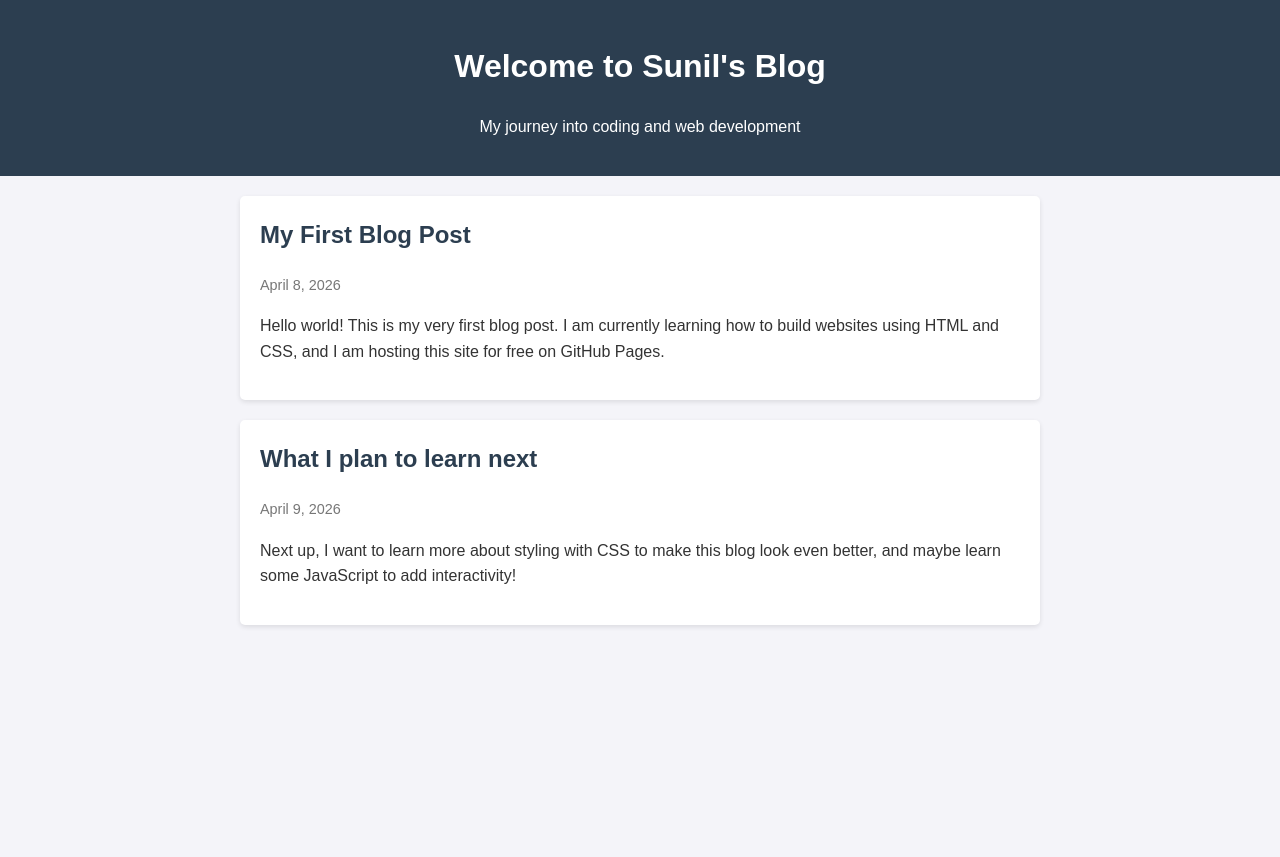
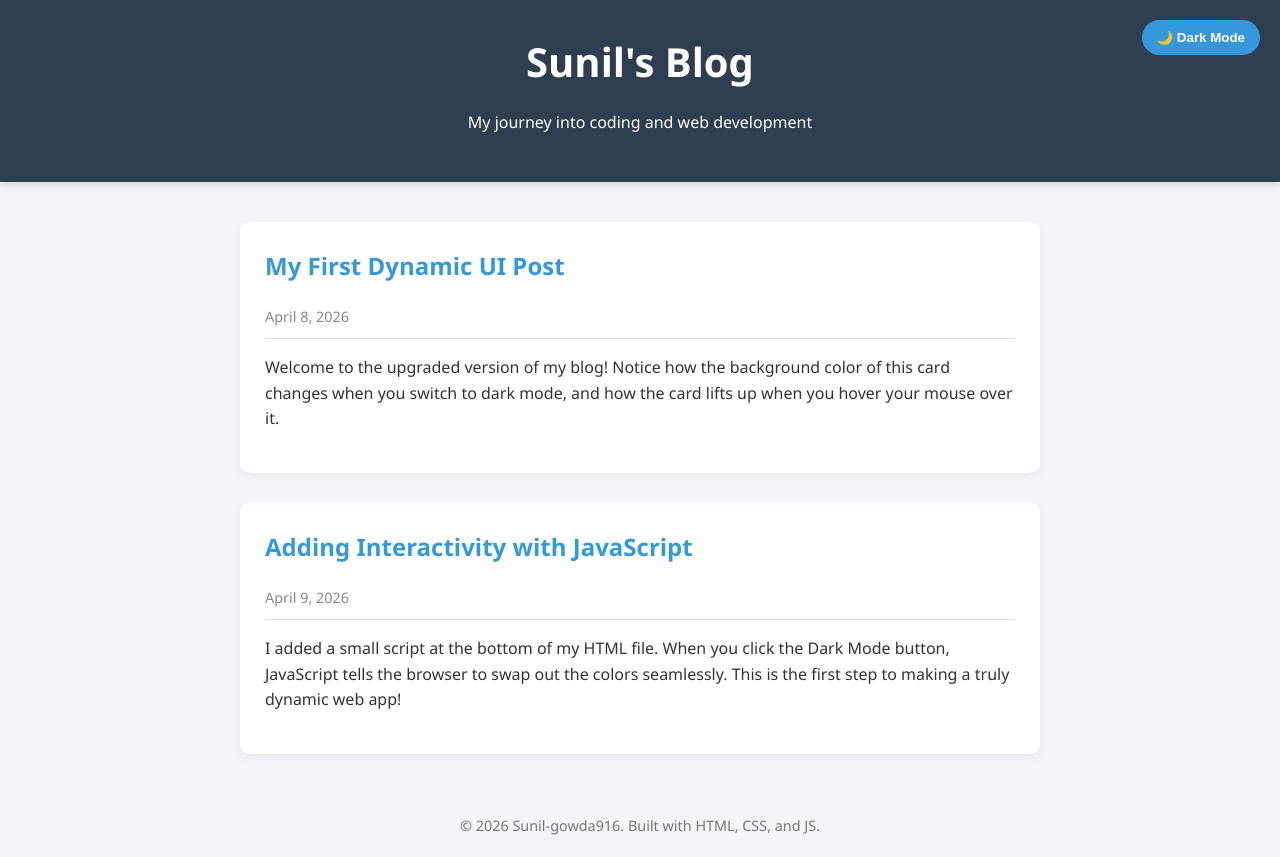
Before and after one commit to Sunil-gowda916/Sunil-gowda916.github.io, a plain HTML site: page index.html in a window 1280 px wide. Before the commit the page ends 800 px from the top, so only its background shows below. Drawn offline with Linux system fonts and the light colour scheme.

Commit message:
Update index.html

```diff
--- a/index.html
+++ b/index.html
@@ -3,66 +3,165 @@
 <head>
     <meta charset="UTF-8">
     <meta name="viewport" content="width=device-width, initial-scale=1.0">
-    <title>Sunil's Blog</title>
+    <title>Sunil's Dynamic Blog</title>
     <style>
+        /* CSS Variables for easy theming */
+        :root {
+            --bg-color: #f4f4f9;
+            --text-color: #333333;
+            --card-bg: #ffffff;
+            --header-bg: #2c3e50;
+            --header-text: #ffffff;
+            --accent-color: #3498db;
+        }
+
+        /* Dark mode variables */
+        body.dark-mode {
+            --bg-color: #1a1a1a;
+            --text-color: #f4f4f9;
+            --card-bg: #2d2d2d;
+            --header-bg: #111111;
+            --header-text: #ffffff;
+            --accent-color: #2980b9;
+        }
+
+        /* Basic Setup */
         body {
-            font-family: Arial, sans-serif;
+            font-family: 'Segoe UI', Tahoma, Geneva, Verdana, sans-serif;
             line-height: 1.6;
             margin: 0;
             padding: 0;
-            background-color: #f4f4f9;
-            color: #333;
+            background-color: var(--bg-color);
+            color: var(--text-color);
+            transition: background-color 0.3s ease, color 0.3s ease;
         }
+
+        /* Header Styling */
         header {
-            background: #2c3e50;
-            color: #ffffff;
-            padding: 20px 0;
+            background: var(--header-bg);
+            color: var(--header-text);
+            padding: 30px 20px;
             text-align: center;
+            box-shadow: 0 4px 6px rgba(0,0,0,0.1);
+            position: relative;
         }
+
+        header h1 {
+            margin: 0;
+            font-size: 2.5em;
+        }
+
+        /* Dark Mode Button */
+        #theme-toggle {
+            position: absolute;
+            top: 20px;
+            right: 20px;
+            padding: 10px 15px;
+            background-color: var(--accent-color);
+            color: white;
+            border: none;
+            border-radius: 20px;
+            cursor: pointer;
+            font-weight: bold;
+            transition: transform 0.2s ease, background-color 0.2s ease;
+        }
+
+        #theme-toggle:hover {
+            transform: scale(1.05);
+            background-color: #2980b9;
+        }
+
+        /* Main Content Container */
         .container {
-            width: 80%;
-            margin: 20px auto;
+            width: 90%;
+            margin: 40px auto;
             max-width: 800px;
         }
+
+        /* Blog Post Cards (Dynamic UI) */
         .post {
-            background: #fff;
-            padding: 20px;
-            margin-bottom: 20px;
-            border-radius: 5px;
-            box-shadow: 0 2px 5px rgba(0,0,0,0.1);
+            background: var(--card-bg);
+            padding: 25px;
+            margin-bottom: 30px;
+            border-radius: 10px;
+            box-shadow: 0 4px 10px rgba(0,0,0,0.05);
+            transition: transform 0.3s ease, box-shadow 0.3s ease;
         }
+
+        /* Hover Effect! */
+        .post:hover {
+            transform: translateY(-5px);
+            box-shadow: 0 10px 20px rgba(0,0,0,0.15);
+        }
+
         h2 {
             margin-top: 0;
-            color: #2c3e50;
+            color: var(--accent-color);
         }
+
         .date {
+            color: #888;
+            font-size: 0.9em;
+            margin-bottom: 15px;
+            border-bottom: 1px solid #ddd;
+            padding-bottom: 10px;
+        }
+
+        /* Footer */
+        footer {
+            text-align: center;
+            padding: 20px;
+            margin-top: 40px;
+            font-size: 0.9em;
             color: #777;
-            font-size: 0.9em;
         }
     </style>
 </head>
 <body>
 
     <header>
-        <h1>Welcome to Sunil's Blog</h1>
+        <button id="theme-toggle">🌙 Dark Mode</button>
+        <h1>Sunil's Blog</h1>
         <p>My journey into coding and web development</p>
     </header>
 
     <div class="container">
         <!-- First Blog Post -->
         <div class="post">
-            <h2>My First Blog Post</h2>
-            <p class="date">April 8, 2026</p>
-            <p>Hello world! This is my very first blog post. I am currently learning how to build websites using HTML and CSS, and I am hosting this site for free on GitHub Pages.</p>
+            <h2>My First Dynamic UI Post</h2>
+            <div class="date">April 8, 2026</div>
+            <p>Welcome to the upgraded version of my blog! Notice how the background color of this card changes when you switch to dark mode, and how the card lifts up when you hover your mouse over it.</p>
         </div>
 
         <!-- Second Blog Post -->
         <div class="post">
-            <h2>What I plan to learn next</h2>
-            <p class="date">April 9, 2026</p>
-            <p>Next up, I want to learn more about styling with CSS to make this blog look even better, and maybe learn some JavaScript to add interactivity!</p>
+            <h2>Adding Interactivity with JavaScript</h2>
+            <div class="date">April 9, 2026</div>
+            <p>I added a small script at the bottom of my HTML file. When you click the Dark Mode button, JavaScript tells the browser to swap out the colors seamlessly. This is the first step to making a truly dynamic web app!</p>
         </div>
     </div>
 
+    <footer>
+        &copy; 2026 Sunil-gowda916. Built with HTML, CSS, and JS.
+    </footer>
+
+    <!-- JavaScript for the Dark Mode Toggle -->
+    <script>
+        const themeToggleBtn = document.getElementById('theme-toggle');
+        const body = document.body;
+
+        themeToggleBtn.addEventListener('click', () => {
+            // Toggle the 'dark-mode' class on the body tag
+            body.classList.toggle('dark-mode');
+
+            // Change the button text based on the mode
+            if (body.classList.contains('dark-mode')) {
+                themeToggleBtn.textContent = '☀️ Light Mode';
+            } else {
+                themeToggleBtn.textContent = '🌙 Dark Mode';
+            }
+        });
+    </script>
+
 </body>
 </html>
```
